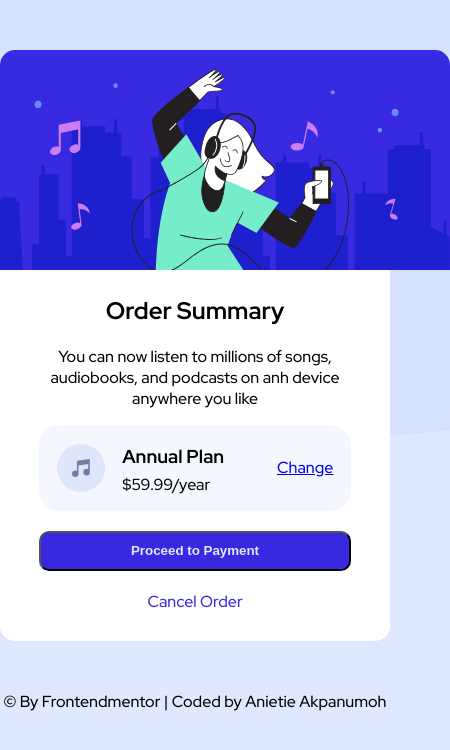
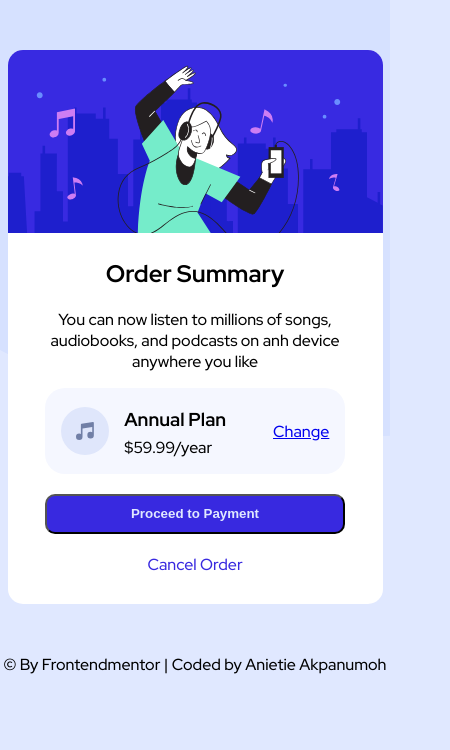
Before and after one commit to AnietieAkpanumoh/first-responsive-project-order-summary-using-css-grid, a plain HTML site: page index.html in a window 390 px wide. Shown: the whole page, 450 px wide, since content can reach past the window. Drawn offline with Linux system fonts and the light colour scheme.

Commit message:
Added media queries for responsiveness

```diff
--- a/style.css
+++ b/style.css
@@ -13,6 +13,7 @@ body {
 .card-container{
  background-color: white;
  border-radius: 15px;
+ max-width: 450px;
 }
 
 .img img{
@@ -79,3 +80,14 @@ body {
 footer{
   margin-top: 50px;
 }
+
+@media screen and (max-width: 600px) {
+
+.card-container {
+  width: 375px;
+  margin: auto;
+}
+.img img{
+  width: 375px;
+}
+}
```
